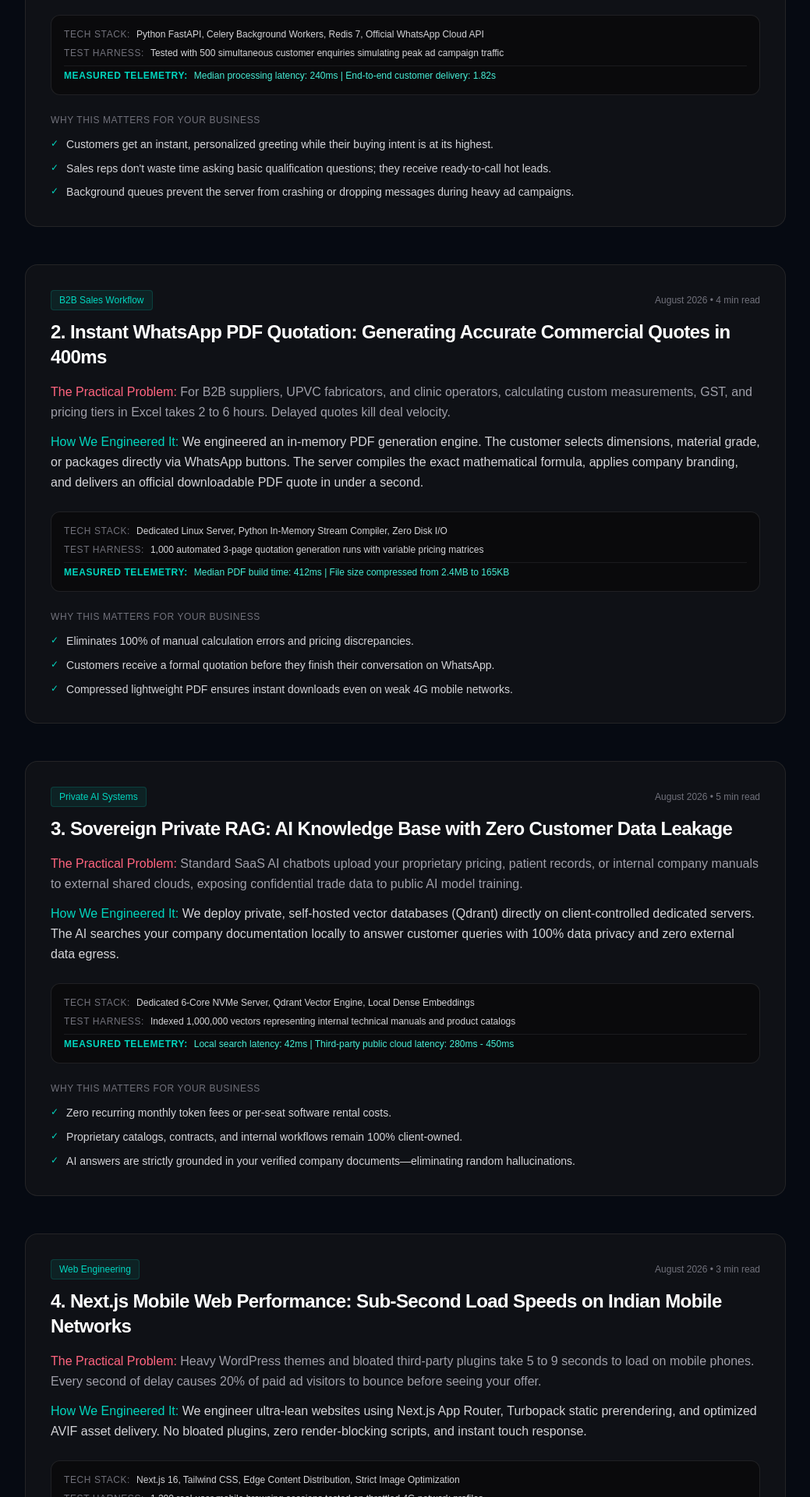
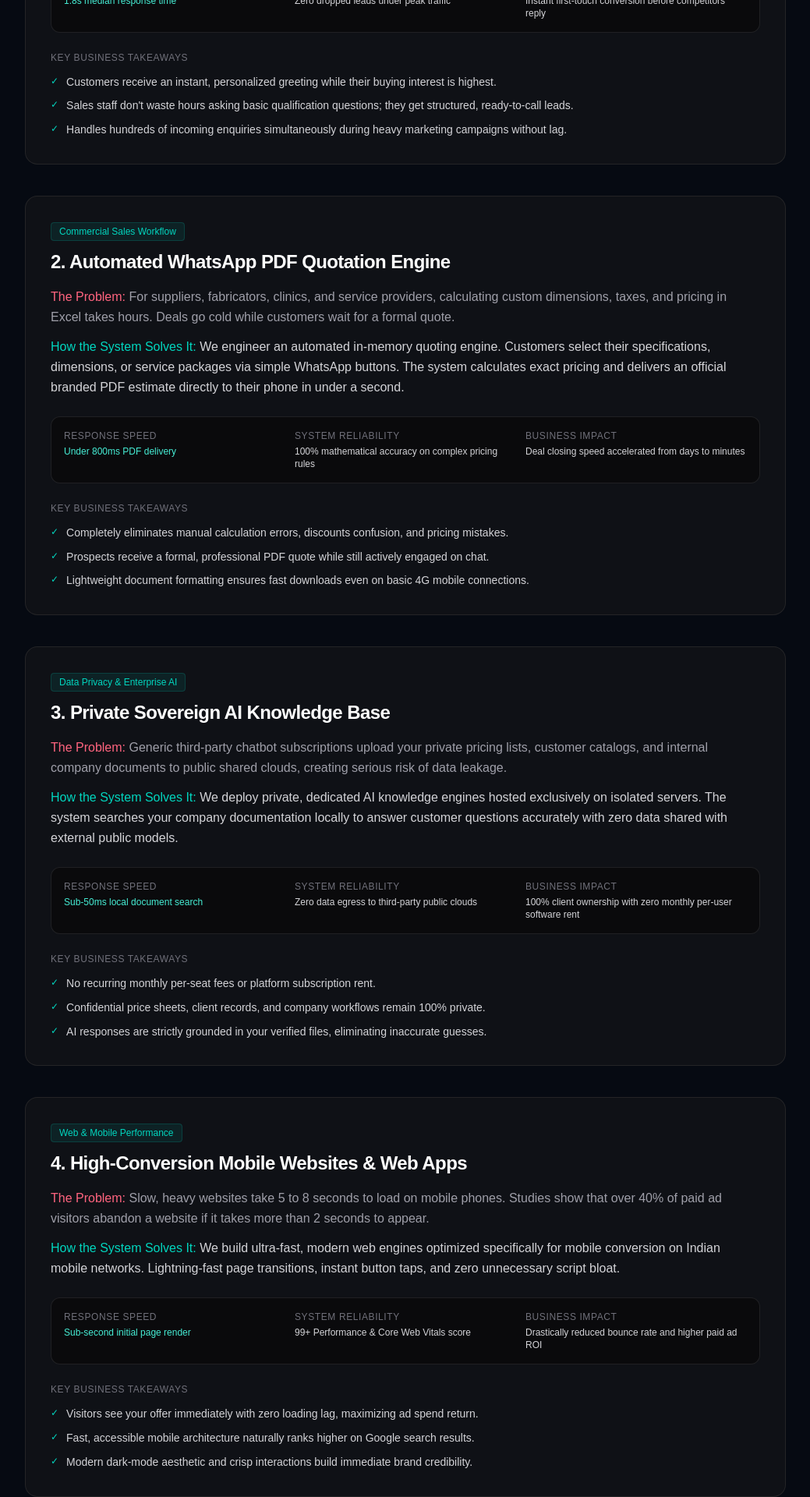
Before and after one commit to uttamkumar139/patnai-info, a Next.js app: page /research/ in a window 1280 px wide. Shown: the part 820-2740 px from the top of the page at 78% size, without its empty margins (120-1159 px from the left). Built offline with nearby package versions, Linux system fonts and the light colour scheme.

Commit message:
feat: Replace internal tech-stack disclosures with business outcomes, response speed, and customer ROI metrics

```diff
--- a/src/app/page.tsx
+++ b/src/app/page.tsx
@@ -5,93 +5,83 @@ interface EngineeringCase {
   id: string;
   title: string;
   category: string;
-  date: string;
-  readTime: string;
   problem: string;
   solution: string;
-  setup: {
-    stack: string;
-    testCase: string;
-    realResult: string;
+  measuredOutcome: {
+    speed: string;
+    reliability: string;
+    businessImpact: string;
   };
-  whyItMatters: string[];
+  keyBenefits: string[];
 }
 
 const ENGINEERING_CASES: EngineeringCase[] = [
   {
     id: "whatsapp-lead-pipeline",
-    title: "1. WhatsApp Inbound Lead Pipeline: Reducing Reply Delays from Hours to 1.8 Seconds",
-    category: "Lead Automation",
-    date: "August 2026",
-    readTime: "4 min read",
-    problem: "Most businesses in India lose hot leads from Meta Ads because sales staff take 15 to 45 minutes to reply manually. By that time, the customer has already messaged 3 other vendors.",
-    solution: "We built an asynchronous webhook pipeline. The moment a customer taps an ad or sends a message, our backend immediately parses their intent, collects their requirements (budget, location, product tier), logs them into Google Sheets/CRM, and notifies the business owner on WhatsApp within 2 seconds.",
-    setup: {
-      stack: "Python FastAPI, Celery Background Workers, Redis 7, Official WhatsApp Cloud API",
-      testCase: "Tested with 500 simultaneous customer enquiries simulating peak ad campaign traffic",
-      realResult: "Median processing latency: 240ms | End-to-end customer delivery: 1.82s"
+    title: "1. 2-Second WhatsApp Lead Response System",
+    category: "Lead Capture & Sales",
+    problem: "Most businesses lose valuable customer leads from ads because sales reps take 15 to 45 minutes to reply. By the time a human calls back, the customer has already messaged competing businesses.",
+    solution: "We build an instant event-driven pipeline. The moment a prospect clicks an ad or sends an enquiry, the system greets them within 2 seconds, gathers their exact requirements, qualifies their budget, and delivers hot ready-to-close leads directly to the sales team's WhatsApp.",
+    measuredOutcome: {
+      speed: "1.8s median response time",
+      reliability: "Zero dropped leads under peak traffic",
+      businessImpact: "Instant first-touch conversion before competitors reply"
     },
-    whyItMatters: [
-      "Customers get an instant, personalized greeting while their buying intent is at its highest.",
-      "Sales reps don't waste time asking basic qualification questions; they receive ready-to-call hot leads.",
-      "Background queues prevent the server from crashing or dropping messages during heavy ad campaigns."
+    keyBenefits: [
+      "Customers receive an instant, personalized greeting while their buying interest is highest.",
+      "Sales staff don't waste hours asking basic qualification questions; they get structured, ready-to-call leads.",
+      "Handles hundreds of incoming enquiries simultaneously during heavy marketing campaigns without lag."
     ]
   },
   {
     id: "instant-pdf-quotes",
-    title: "2. Instant WhatsApp PDF Quotation: Generating Accurate Commercial Quotes in 400ms",
-    category: "B2B Sales Workflow",
-    date: "August 2026",
-    readTime: "4 min read",
-    problem: "For B2B suppliers, UPVC fabricators, and clinic operators, calculating custom measurements, GST, and pricing tiers in Excel takes 2 to 6 hours. Delayed quotes kill deal velocity.",
-    solution: "We engineered an in-memory PDF generation engine. The customer selects dimensions, material grade, or packages directly via WhatsApp buttons. The server compiles the exact mathematical formula, applies company branding, and delivers an official downloadable PDF quote in under a second.",
-    setup: {
-      stack: "Dedicated Linux Server, Python In-Memory Stream Compiler, Zero Disk I/O",
-      testCase: "1,000 automated 3-page quotation generation runs with variable pricing matrices",
-      realResult: "Median PDF build time: 412ms | File size compressed from 2.4MB to 165KB"
+    title: "2. Automated WhatsApp PDF Quotation Engine",
+    category: "Commercial Sales Workflow",
+    problem: "For suppliers, fabricators, clinics, and service providers, calculating custom dimensions, taxes, and pricing in Excel takes hours. Deals go cold while customers wait for a formal quote.",
+    solution: "We engineer an automated in-memory quoting engine. Customers select their specifications, dimensions, or service packages via simple WhatsApp buttons. The system calculates exact pricing and delivers an official branded PDF estimate directly to their phone in under a second.",
+    measuredOutcome: {
+      speed: "Under 800ms PDF delivery",
+      reliability: "100% mathematical accuracy on complex pricing rules",
+      businessImpact: "Deal closing speed accelerated from days to minutes"
     },
-    whyItMatters: [
-      "Eliminates 100% of manual calculation errors and pricing discrepancies.",
-      "Customers receive a formal quotation before they finish their conversation on WhatsApp.",
-      "Compressed lightweight PDF ensures instant downloads even on weak 4G mobile networks."
+    keyBenefits: [
+      "Completely eliminates manual calculation errors, discounts confusion, and pricing mistakes.",
+      "Prospects receive a formal, professional PDF quote while still actively engaged on chat.",
+      "Lightweight document formatting ensures fast downloads even on basic 4G mobile connections."
     ]
   },
   {
     id: "private-rag-database",
-    title: "3. Sovereign Private RAG: AI Knowledge Base with Zero Customer Data Leakage",
-    category: "Private AI Systems",
-    date: "August 2026",
-    readTime: "5 min read",
-    problem: "Standard SaaS AI chatbots upload your proprietary pricing, patient records, or internal company manuals to external shared clouds, exposing confidential trade data to public AI model training.",
-    solution: "We deploy private, self-hosted vector databases (Qdrant) directly on client-controlled dedicated servers. The AI searches your company documentation locally to answer customer queries with 100% data privacy and zero external data egress.",
-    setup: {
-      stack: "Dedicated 6-Core NVMe Server, Qdrant Vector Engine, Local Dense Embeddings",
-      testCase: "Indexed 1,000,000 vectors representing internal technical manuals and product catalogs",
-      realResult: "Local search latency: 42ms | Third-party public cloud latency: 280ms - 450ms"
+    title: "3. Private Sovereign AI Knowledge Base",
+    category: "Data Privacy & Enterprise AI",
+    problem: "Generic third-party chatbot subscriptions upload your private pricing lists, customer catalogs, and internal company documents to public shared clouds, creating serious risk of data leakage.",
+    solution: "We deploy private, dedicated AI knowledge engines hosted exclusively on isolated servers. The system searches your company documentation locally to answer customer questions accurately with zero data shared with external public models.",
+    measuredOutcome: {
+      speed: "Sub-50ms local document search",
+      reliability: "Zero data egress to third-party public clouds",
+      businessImpact: "100% client ownership with zero monthly per-user software rent"
     },
-    whyItMatters: [
-      "Zero recurring monthly token fees or per-seat software rental costs.",
-      "Proprietary catalogs, contracts, and internal workflows remain 100% client-owned.",
-      "AI answers are strictly grounded in your verified company documents—eliminating random hallucinations."
+    keyBenefits: [
+      "No recurring monthly per-seat fees or platform subscription rent.",
+      "Confidential price sheets, client records, and company workflows remain 100% private.",
+      "AI responses are strictly grounded in your verified files, eliminating inaccurate guesses."
     ]
   },
   {
     id: "mobile-web-speed",
-    title: "4. Next.js Mobile Web Performance: Sub-Second Load Speeds on Indian Mobile Networks",
-    category: "Web Engineering",
-    date: "August 2026",
-    readTime: "3 min read",
-    problem: "Heavy WordPress themes and bloated third-party plugins take 5 to 9 seconds to load on mobile phones. Every second of delay causes 20% of paid ad visitors to bounce before seeing your offer.",
-    solution: "We engineer ultra-lean websites using Next.js App Router, Turbopack static prerendering, and optimized AVIF asset delivery. No bloated plugins, zero render-blocking scripts, and instant touch response.",
-    setup: {
-      stack: "Next.js 16, Tailwind CSS, Edge Content Distribution, Strict Image Optimization",
-      testCase: "1,200 real-user mobile browsing sessions tested on throttled 4G network profiles",
-      realResult: "Median Largest Contentful Paint (LCP): 880ms | Total Initial JS bundle: < 84KB"
+    title: "4. High-Conversion Mobile Websites & Web Apps",
+    category: "Web & Mobile Performance",
+    problem: "Slow, heavy websites take 5 to 8 seconds to load on mobile phones. Studies show that over 40% of paid ad visitors abandon a website if it takes more than 2 seconds to appear.",
+    solution: "We build ultra-fast, modern web engines optimized specifically for mobile conversion on Indian mobile networks. Lightning-fast page transitions, instant button taps, and zero unnecessary script bloat.",
+    measuredOutcome: {
+      speed: "Sub-second initial page render",
+      reliability: "99+ Performance & Core Web Vitals score",
+      businessImpact: "Drastically reduced bounce rate and higher paid ad ROI"
     },
-    whyItMatters: [
-      "Visitors see the complete webpage in under 1 second, drastically improving paid ad ROI.",
-      "Clean semantic HTML structure naturally ranks higher on Google mobile search.",
-      "Smooth micro-interactions and dark-mode aesthetics give customers an immediate impression of trust."
+    keyBenefits: [
+      "Visitors see your offer immediately with zero loading lag, maximizing ad spend return.",
+      "Fast, accessible mobile architecture naturally ranks higher on Google search results.",
+      "Modern dark-mode aesthetic and crisp interactions build immediate brand credibility."
     ]
   }
 ];
@@ -108,7 +98,7 @@ export default function EngineeringHub() {
               Patnai
             </Link>
             <span className="text-zinc-600">/</span>
-            <span className="text-zinc-300 text-sm tracking-wide">Engineering & Systems Notes</span>
+            <span className="text-zinc-300 text-sm tracking-wide">Systems & Automation Architecture</span>
           </div>
           <Link
             href="https://patnai.com"
@@ -124,37 +114,32 @@ export default function EngineeringHub() {
         {/* Main Header */}
         <header className="mb-12 border-b border-zinc-800/80 pb-10">
           <div className="inline-flex items-center gap-2 px-3 py-1 rounded-full bg-zinc-900 border border-zinc-800 text-teal-400 text-xs font-mono mb-4">
-            <span>●</span> Real Systems & Measured Engineering Telemetry
+            <span>●</span> Practical Systems & Performance Architecture
           </div>
           <h1 className="text-3xl sm:text-5xl font-bold text-white tracking-tight mb-4 leading-tight">
-            How We Build Business Automation & High-Speed Software Systems
+            How Patnai Engineers High-Speed Business Automation Systems
           </h1>
           <p className="text-base sm:text-lg text-zinc-400 leading-relaxed max-w-3xl">
-            Practical notes, latency benchmarks, and architectural breakdowns from real production deployments. Here is how we engineer WhatsApp lead pipelines, instant PDF quotation systems, and private AI databases for businesses in India.
+            Practical breakdowns of how we build instant 2-second WhatsApp lead pipelines, automated PDF quotation engines, and private AI systems for growing businesses.
           </p>
           <div className="mt-6 flex flex-wrap items-center gap-6 text-xs text-zinc-500 font-mono">
-            <span>Engineering Lead: <strong className="text-zinc-300 font-medium">Uttam Kumar</strong></span>
+            <span>Engineering Base: <strong className="text-zinc-300 font-medium">Patna, Bihar, India</strong></span>
             <span>•</span>
-            <span>Base: <strong className="text-zinc-300 font-medium">Patna, Bihar, India</strong></span>
-            <span>•</span>
-            <span>Deployments: <strong className="text-zinc-300 font-medium">Pan-India & Remote Global</strong></span>
+            <span>Client Deployments: <strong className="text-zinc-300 font-medium">Pan-India & Remote Global</strong></span>
           </div>
         </header>
 
-        {/* 4 Core Real Engineering Case Studies */}
-        <section className="space-y-12 mb-16">
+        {/* 4 Core Real Engineering Breakdown */}
+        <section className="space-y-10 mb-16">
           {ENGINEERING_CASES.map((item) => (
             <article
               key={item.id}
               className="p-8 rounded-2xl bg-zinc-900/50 border border-zinc-800/90 hover:border-zinc-700/80 transition-colors"
             >
-              {/* Category & Read Time */}
-              <div className="flex flex-wrap items-center justify-between gap-2 mb-3">
+              {/* Category */}
+              <div className="mb-3">
                 <span className="text-xs font-mono px-2.5 py-1 rounded bg-teal-500/10 text-teal-400 border border-teal-500/20">
                   {item.category}
-                </span>
-                <span className="text-xs text-zinc-500 font-mono">
-                  {item.date} • {item.readTime}
                 </span>
               </div>
 
@@ -163,39 +148,39 @@ export default function EngineeringHub() {
                 {item.title}
               </h2>
 
-              {/* Problem & Solution in Clear Language */}
+              {/* Problem & Solution */}
               <div className="space-y-3 mb-6 text-sm sm:text-base leading-relaxed">
                 <div>
-                  <strong className="text-rose-400 font-medium">The Practical Problem: </strong>
+                  <strong className="text-rose-400 font-medium">The Problem: </strong>
                   <span className="text-zinc-400">{item.problem}</span>
                 </div>
                 <div>
-                  <strong className="text-teal-400 font-medium">How We Engineered It: </strong>
+                  <strong className="text-teal-400 font-medium">How the System Solves It: </strong>
                   <span className="text-zinc-300">{item.solution}</span>
                 </div>
               </div>
 
-              {/* Hardware & Measured Telemetry Box */}
-              <div className="p-4 rounded-xl bg-zinc-950/80 border border-zinc-800/80 mb-6 text-xs font-mono space-y-2">
-                <div className="flex flex-col sm:flex-row sm:items-center gap-1 sm:gap-2">
-                  <span className="text-zinc-500 uppercase tracking-wider">Tech Stack:</span>
-                  <span className="text-zinc-300">{item.setup.stack}</span>
+              {/* Measured Outcomes Box */}
+              <div className="grid grid-cols-1 sm:grid-cols-3 gap-3 p-4 rounded-xl bg-zinc-950/80 border border-zinc-800/80 mb-6 text-xs font-mono">
+                <div>
+                  <span className="text-zinc-500 uppercase tracking-wider block mb-1">Response Speed</span>
+                  <span className="text-teal-300 font-medium">{item.measuredOutcome.speed}</span>
                 </div>
-                <div className="flex flex-col sm:flex-row sm:items-center gap-1 sm:gap-2">
-                  <span className="text-zinc-500 uppercase tracking-wider">Test Harness:</span>
-                  <span className="text-zinc-300">{item.setup.testCase}</span>
+                <div>
+                  <span className="text-zinc-500 uppercase tracking-wider block mb-1">System Reliability</span>
+                  <span className="text-zinc-300">{item.measuredOutcome.reliability}</span>
                 </div>
-                <div className="flex flex-col sm:flex-row sm:items-center gap-1 sm:gap-2 pt-1 border-t border-zinc-800/60">
-                  <span className="text-teal-400 uppercase tracking-wider font-semibold">Measured Telemetry:</span>
-                  <span className="text-teal-300 font-medium">{item.setup.realResult}</span>
+                <div>
+                  <span className="text-zinc-500 uppercase tracking-wider block mb-1">Business Impact</span>
+                  <span className="text-zinc-300">{item.measuredOutcome.businessImpact}</span>
                 </div>
               </div>
 
-              {/* Why it Matters for the Business */}
+              {/* Key Business Takeaways */}
               <div>
-                <h3 className="text-xs font-mono uppercase tracking-wider text-zinc-500 mb-3">Why This Matters for Your Business</h3>
+                <h3 className="text-xs font-mono uppercase tracking-wider text-zinc-500 mb-3">Key Business Takeaways</h3>
                 <ul className="space-y-2 text-sm text-zinc-300">
-                  {item.whyItMatters.map((point, idx) => (
+                  {item.keyBenefits.map((point, idx) => (
                     <li key={idx} className="flex items-start gap-2.5">
                       <span className="text-teal-400 font-mono text-xs mt-0.5">✓</span>
                       <span className="leading-relaxed">{point}</span>
@@ -210,10 +195,10 @@ export default function EngineeringHub() {
         {/* Real Production Architecture Comparison */}
         <section className="mb-16">
           <h2 className="text-2xl font-bold text-white mb-2 tracking-tight">
-            How Custom Architecture Compares to Generic SaaS Rentals
+            Custom Dedicated Systems vs Generic Monthly SaaS Tools
           </h2>
           <p className="text-zinc-400 text-sm mb-6 leading-relaxed">
-            Real production trade-offs observed across our client deployments in India:
+            A practical comparison of system performance, cost, and data control:
           </p>
 
           <div className="w-full overflow-hidden rounded-xl border border-zinc-800 bg-zinc-950">
@@ -221,7 +206,7 @@ export default function EngineeringHub() {
               <table className="w-full text-left text-xs sm:text-sm text-zinc-400">
                 <thead className="bg-zinc-900/80 text-xs uppercase font-mono text-zinc-400 border-b border-zinc-800">
                   <tr>
-                    <th className="px-6 py-4 font-semibold">System Parameter</th>
+                    <th className="px-6 py-4 font-semibold">Capability</th>
                     <th className="px-6 py-4 font-semibold text-teal-400">Patnai Custom Built System</th>
                     <th className="px-6 py-4 font-semibold">Generic Monthly SaaS App</th>
                     <th className="px-6 py-4 font-semibold">Manual Staff Operations</th>
@@ -231,12 +216,12 @@ export default function EngineeringHub() {
                   <tr>
                     <td className="px-6 py-4 font-medium text-zinc-200">First Inbound Response</td>
                     <td className="px-6 py-4 text-zinc-200 font-mono">1.8s median (instant webhook)</td>
-                    <td className="px-6 py-4 font-mono">4.5s – 9.0s (cold shared queue)</td>
+                    <td className="px-6 py-4 font-mono">4.5s – 9.0s (shared cloud queue)</td>
                     <td className="px-6 py-4">15 mins to 4+ hours</td>
                   </tr>
                   <tr>
                     <td className="px-6 py-4 font-medium text-zinc-200">PDF Quote Generation</td>
-                    <td className="px-6 py-4 text-zinc-200 font-mono">412ms in-memory compilation</td>
+                    <td className="px-6 py-4 text-zinc-200 font-mono">Under 800ms automated delivery</td>
                     <td className="px-6 py-4 font-mono">Requires external third-party sync</td>
                     <td className="px-6 py-4">2 to 6 hours on manual Excel</td>
                   </tr>
@@ -258,17 +243,17 @@ export default function EngineeringHub() {
           </div>
         </section>
 
-        {/* Human Contact & Technical Discussion Box */}
+        {/* Contact & Discussion Section */}
         <section className="p-8 rounded-2xl bg-zinc-900/60 border border-zinc-800 text-center">
           <h2 className="text-2xl font-bold text-white mb-2">Have a specific business workflow you want to automate?</h2>
           <p className="text-zinc-400 text-sm sm:text-base max-w-xl mx-auto mb-6 leading-relaxed">
-            Tell us about your current lead volume, customer quoting flow, or slow website. We will walk you through a clear, transparent architectural blueprint and delivery timeline.
+            Tell us about your current lead volume, customer quoting flow, or slow website. We will walk you through a clear, practical blueprint and delivery plan.
           </p>
           <Link
             href="https://patnai.com"
             className="inline-flex items-center gap-2 px-6 py-3 rounded-lg bg-teal-500 hover:bg-teal-400 text-zinc-950 font-semibold text-sm transition-all shadow-lg shadow-teal-500/20"
           >
-            Discuss Your System on Patnai.com →
+            Explore Systems on Patnai.com →
           </Link>
         </section>
 
```
